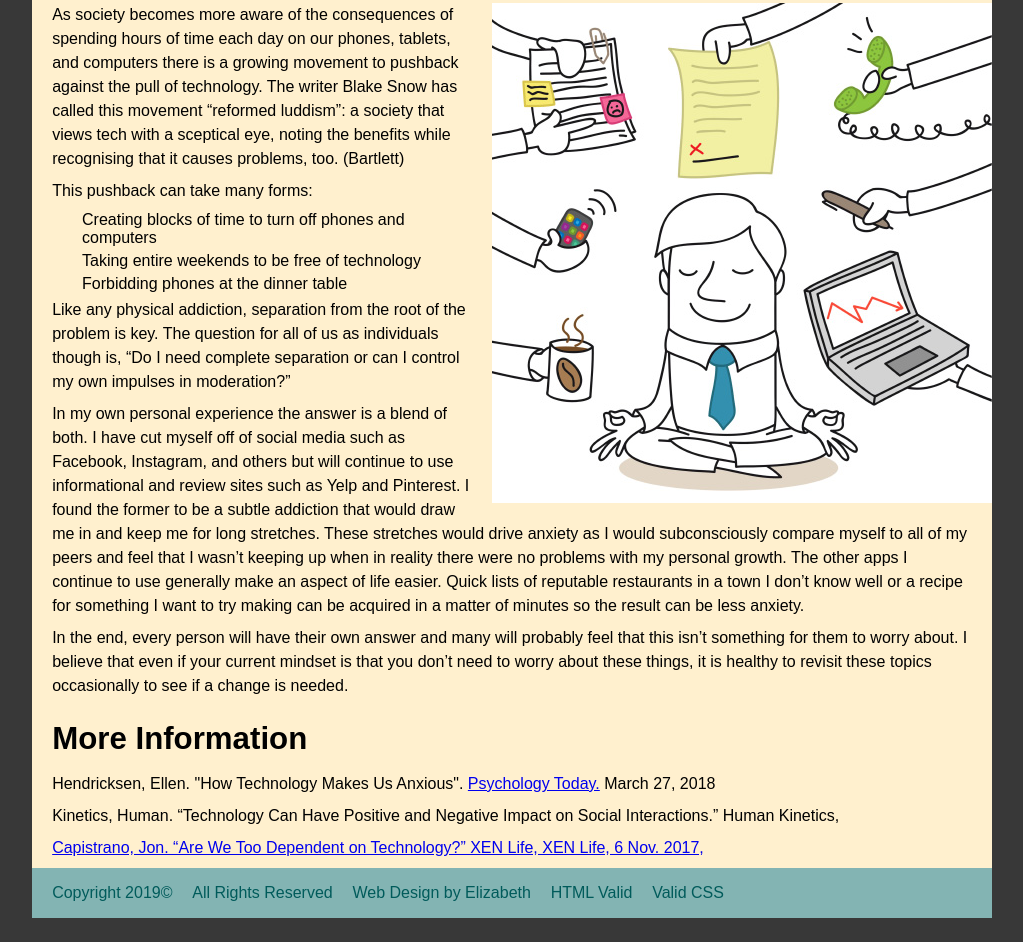
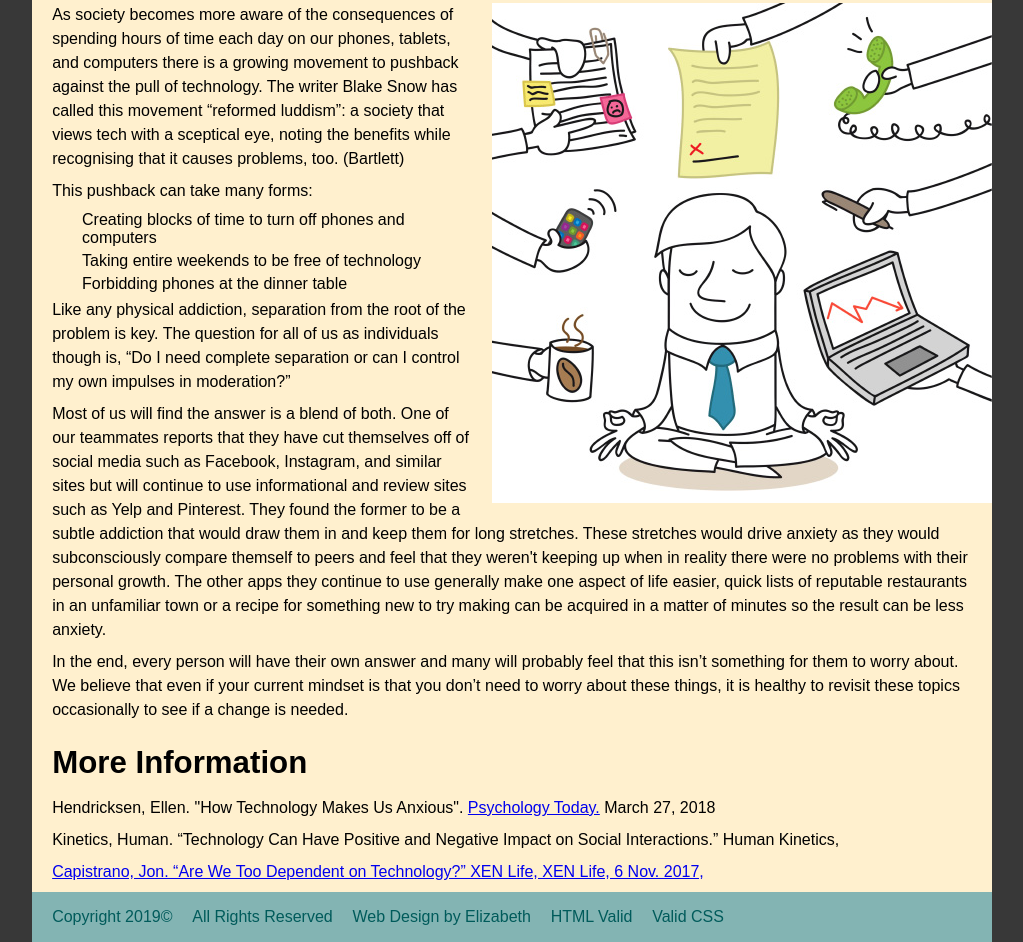
Before and after one commit to ejmcreates/itc134-paper-website, a plain HTML site: page ghpaper/index.html in a window 1280 px wide. Shown: the part 1943-2885 px from the top of the page, without its empty margins (128-1151 px from the left). Before the commit the page ends 2861 px from the top, so only its background shows below. Drawn offline with Linux system fonts and the light colour scheme; a web font is replaced by a local one.

Commit message:
change first person voice

```diff
--- a/ghpaper/index.html
+++ b/ghpaper/index.html
@@ -79,8 +79,8 @@
                 <li>Forbidding phones at the dinner table</li>
             </ul>
             <p>Like any physical addiction, separation from the root of the problem is key. The question for all of us as individuals though is, “Do I need complete separation or can I control my own impulses in moderation?” </p>
-            <p>In my own personal experience the answer is a blend of both. I have cut myself off of social media such as Facebook, Instagram, and others but will continue to use informational and review sites such as Yelp and Pinterest. I found the former to be a subtle addiction that would draw me in and keep me for long stretches. These stretches would drive anxiety as I would subconsciously compare myself to all of my peers and feel that I wasn’t keeping up when in reality there were no problems with my personal growth. The other apps I continue to use generally make an aspect of life easier. Quick lists of reputable restaurants in a town I don’t know well or a recipe for something I want to try making can be acquired in a matter of minutes so the result can be less anxiety.</p>
-            <p>In the end, every person will have their own answer and many will probably feel that this isn’t something for them to worry about. I believe that even if your current mindset is that you don’t need to worry about these things, it is healthy to revisit these topics occasionally to see if a change is needed.</p>
+            <p>Most of us will find the answer is a blend of both. One of our teammates reports that they have cut themselves off of social media such as Facebook, Instagram, and similar sites but will continue to use informational and review sites such as Yelp and Pinterest. They found the former to be a subtle addiction that would draw them in and keep them for long stretches. These stretches would drive anxiety as they would subconsciously compare themself to  peers and feel that they weren't keeping up when in reality there were no problems with their personal growth. The other apps they continue to use generally make one aspect of life easier, quick lists of reputable restaurants in an unfamiliar town or a recipe for something new to try making can be acquired in a matter of minutes so the result can be less anxiety.</p>
+            <p>In the end, every person will have their own answer and many will probably feel that this isn’t something for them to worry about. We believe that even if your current mindset is that you don’t need to worry about these things, it is healthy to revisit these topics occasionally to see if a change is needed.</p>
         </section>
 
         <section id="sources">
```
